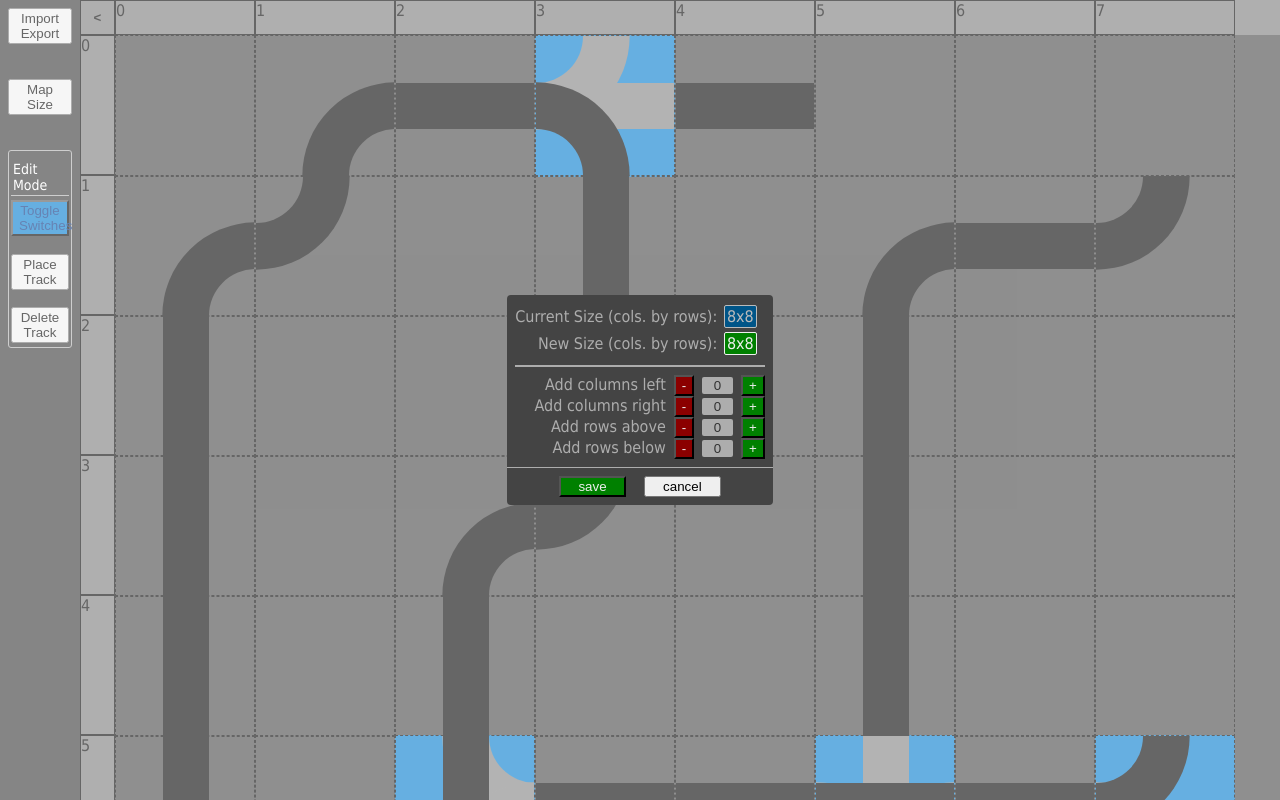
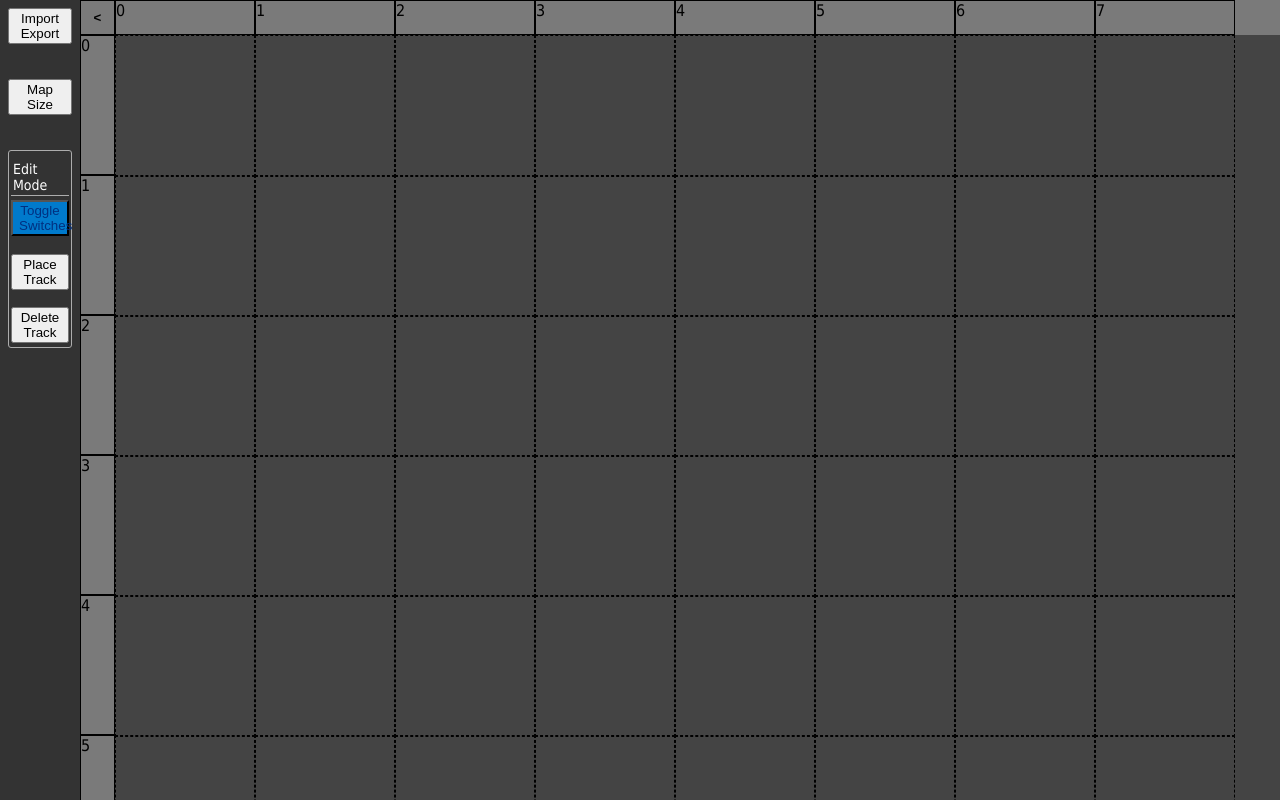
Before and after one commit to codythompson/super-tracks-editor, a React app: page / in a window 1280 px wide. Built offline with nearby package versions, Linux system fonts and the light colour scheme.

Commit message:
atlas now autosaved to localstorage

```diff
--- a/src/Storage.js
+++ b/src/Storage.js
@@ -28,14 +28,8 @@ const write = function(newContents) {
 }
 
 const readAtlas = function() {
-  const {lastAtlas, atlasDefaults} = read()
-  if (lastAtlas === null) {
-    const atlas = new Atlas(atlasDefaults.width, atlasDefaults.height)
-    atlas.fill()
-    return atlas
-  } else {
-    return Atlas.parseAtlasContent(lastAtlas)
-  }
+  const {lastAtlas} = read()
+  return lastAtlas !== null? Atlas.parseAtlasContent(lastAtlas): null
 }
 
 const writeAtlas = function(atlas) {
--- a/src/components/App.jsx
+++ b/src/components/App.jsx
@@ -1,24 +1,32 @@
 import React from 'react'
 import classnames from 'classnames'
+import debounce from 'lodash/debounce'
 
 import EditModes from '../EditModes'
 import Atlas from '../Atlas'
 import TileInfo, { CONNECTIONS } from '../TileInfo';
+import Storage from '../Storage'
 import ControlBar from './ControlBar'
 import Map from './Map'
 import MapSize, {DIALOG_TYPE as MAP_DIALOG_TYPE} from './Dialog/MapSize'
 import styles from '../styles/App.module.scss'
 
-// remove me
-import { level_1 as atlasData } from '../../test_data/test_atlasses'
+const STORAGE_WRITE_DEBOUNCE_TIME_MS = 500
 
-const atlas = Atlas.parseAtlasContent(atlasData)
-global.atlas = atlas
+export default class App extends React.Component {
+  static loadAtlasFromStorage() {
+    let atlas = Storage.readAtlas()
+    if (!atlas) {
+      const {width, height} = Storage.read().atlasDefaults
+      atlas = new Atlas(width, height)
+      atlas.fill()
+    }
+    return atlas
+  }
 
-export default class extends React.Component {
   constructor(props) {
     super(props)
-    this.atlas = atlas
+    this.atlas = App.loadAtlasFromStorage()
     this.newAtlas = new Atlas(this.atlas.columns, this.atlas.rows)
     this.newAtlas.fill()
     this.deletingAtlas = new Atlas(this.atlas.columns, this.atlas.rows)
@@ -27,15 +35,17 @@ export default class extends React.Component {
     this.lastLastEnter = null
 
     this.state = {
-      atlas: atlas.getStateObject(),
+      atlas: this.atlas.getStateObject(),
       newAtlas: this.newAtlas.getStateObject(),
       deletingAtlas: this.deletingAtlas.getStateObject(),
       controlBarVisible: true,
       editMode: EditModes.SWITCHES,
       hoverTile: null,
       selectedTile: null,
-      activeDialog: MAP_DIALOG_TYPE
+      activeDialog: null
     }
+
+    this.saveAtlasToStorage = debounce(this.saveAtlasToStorage.bind(this), STORAGE_WRITE_DEBOUNCE_TIME_MS)
 
     this.handleControlBarToggle = this.handleControlBarToggle.bind(this)
     this.handleEditModeSwitch = this.handleEditModeSwitch.bind(this)
@@ -50,13 +60,17 @@ export default class extends React.Component {
     this.addToDeleting = this.addToDeleting.bind(this)
   }
 
+  saveAtlasToStorage() {
+    Storage.writeAtlas(this.atlas)
+  }
+
   toggleSwitch(tileInfo) {
     if (tileInfo.exitPairs.length > 1) {
       const clone = tileInfo.clone()
       clone.activeExitIndex = (clone.activeExitIndex+1)%clone.exitPairs.length
-      atlas.set(clone, tileInfo.i, tileInfo.j)
+      this.atlas.set(clone, tileInfo.i, tileInfo.j)
     }
-    this.setState({atlas: atlas.getStateObject()})
+    this.setState({atlas: this.atlas.getStateObject()})
   }
 
   placeNewTrack(enteredTileInfo) {
@@ -158,6 +172,7 @@ export default class extends React.Component {
         this.deleteSelectedTrack()
         break;
     }
+    this.saveAtlasToStorage()
   }
 
   handleCancelClick() {
@@ -205,6 +220,7 @@ export default class extends React.Component {
     switch(this.state.editMode) {
       case EditModes.SWITCHES:
         this.toggleSwitch(tileInfo)
+        this.saveAtlasToStorage()
         break
       case EditModes.PLACE:
         this.placeTileIsOn = !this.placeTileIsOn
```
Also changed, not shown: 1 other file (tests, documents, lock files or other folders).
